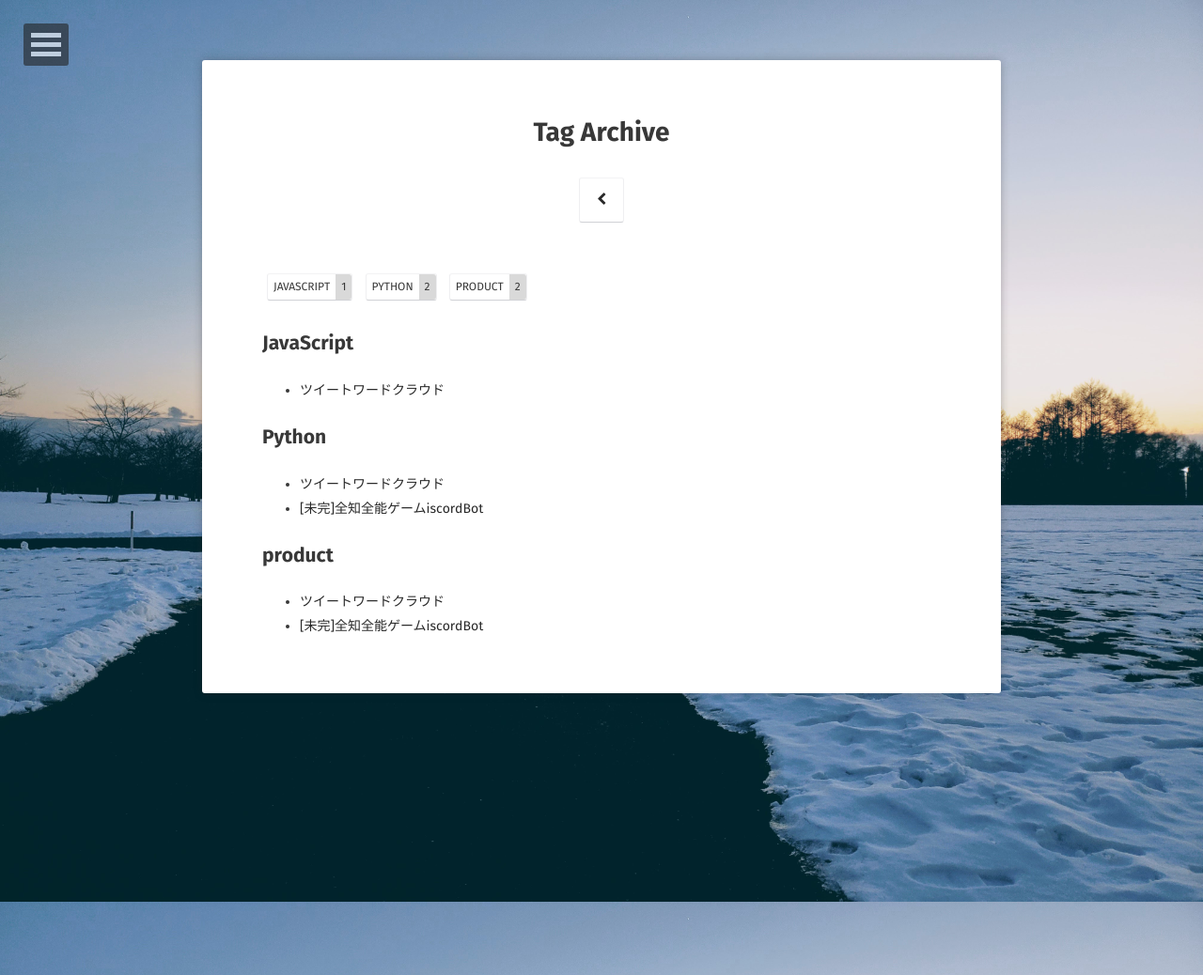
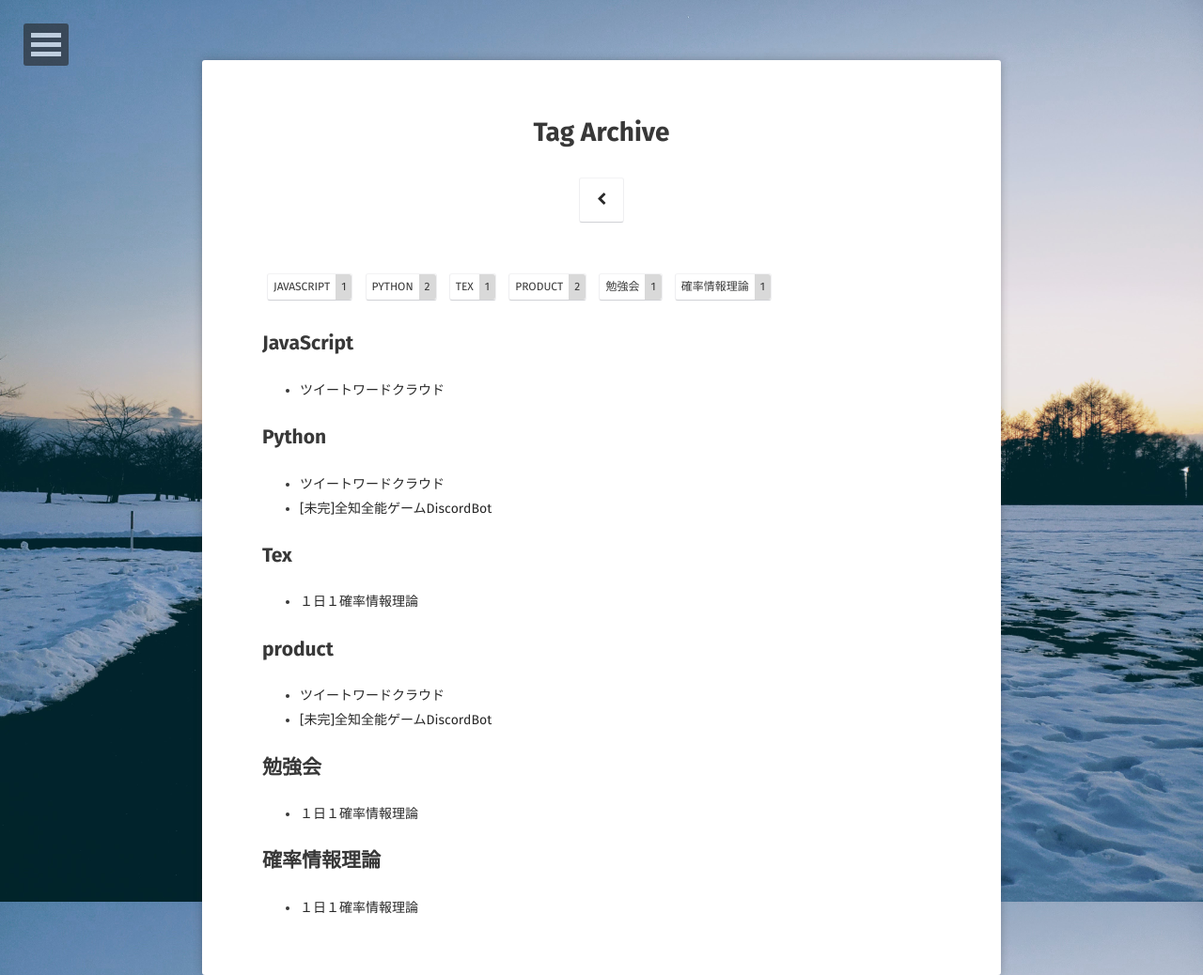
Before and after one commit to marbou090/marbou090.github.io, a Jekyll site: the page built from tags/index.html, in a window 1280 px wide. Shown: the whole page at 94% size. Built offline with Jekyll 4.4.1, drawn with Linux system fonts in a browser that asks for light colours; some web fonts are replaced.

Commit message:
add 20210419

```diff
--- a/_posts/2021-02-02-omom.md
+++ b/_posts/2021-02-02-omom.md
@@ -1,6 +1,6 @@
 ---
 layout: post
-title:  "[未完]全知全能ゲームiscordBot"
+title:  "[未完]全知全能ゲームDiscordBot"
 date:   2021-02-14
 excerpt: "全知全能ゲームをDiscord上で遊べるようにした"
 project: true
--- /dev/null
+++ b/_posts/2021-04-19-probabilitiy.md
@@ -0,0 +1,18 @@
+---
+layout: post
+title:  "１日１確率情報理論"
+date:   2021-04-19
+excerpt: "１日１問確率情報理論の問題を解く会"
+project: true
+tag:
+- Tex
+- 確率情報理論
+- 勉強会
+comments: false
+---
+大学の友人と１日１問、確率情報理論を解く会を主催しました。昨年夏にも１日１確率論をやっており、今回はTeXを用いて資料作成を行ってみました。
+
+## やったこと
+TeXを使って問題・解答を作成、友人の解答の添削
+
+![image](https://cdn.discordapp.com/attachments/712655088119709716/833545439411175435/2021-04-19_12.31.51.png)
```
Also changed, not shown: _posts/2021-03-19-twitter-visualize.md (renamed from _posts/2021-04-18-twitter-visualize.md, +1 -1 lines).
